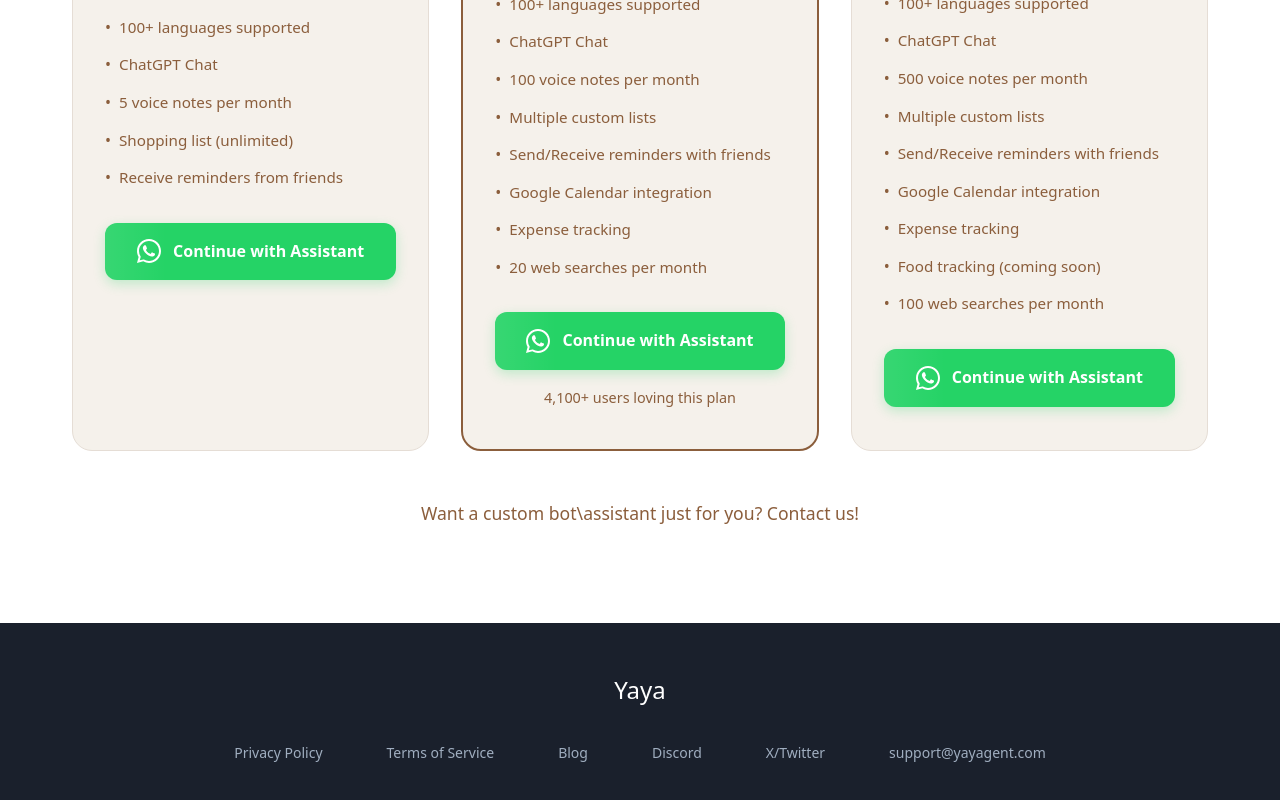
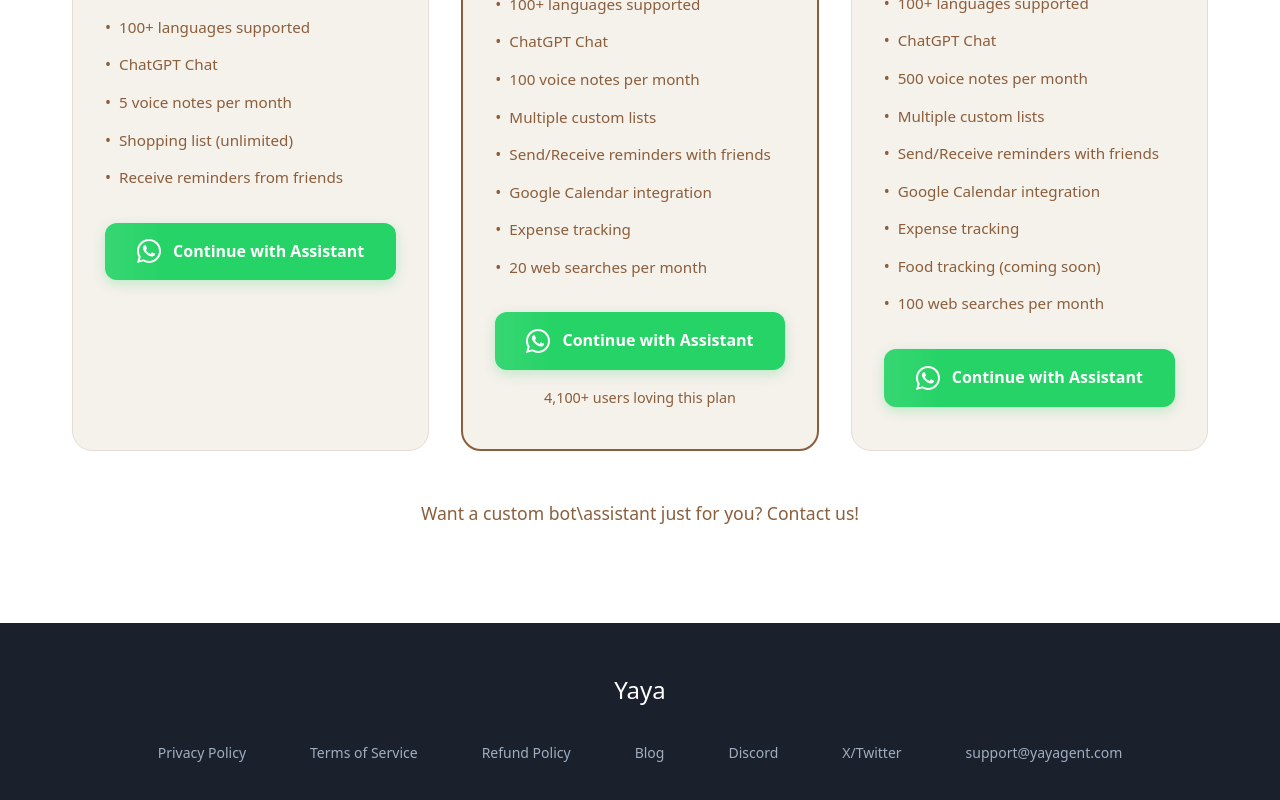
Before and after one commit to yairsabag/yaya-oauth-page, a Next.js app: page / in a window 1280 px wide. Shown: the part 3350-4150 px from the top of the page. Built offline with nearby package versions, Linux system fonts and the light colour scheme.

Commit message:
Update page.tsx

```diff
--- a/src/app/page.tsx
+++ b/src/app/page.tsx
@@ -951,6 +951,7 @@ export default function Home() {
           }}>
             <a href={getUrlWithCode('/privacy-policy')} style={{ color: 'inherit', textDecoration: 'none' }}>Privacy Policy</a>
             <a href={getUrlWithCode('/terms-of-service')} style={{ color: 'inherit', textDecoration: 'none' }}>Terms of Service</a>
+            <a href="/refund-policy" style={{ color: 'inherit', textDecoration: 'none' }}>Refund Policy</a>
             <a href={getUrlWithCode('/posts')} style={{ color: 'inherit', textDecoration: 'none' }}>Blog</a>
             <a href="https://discord.gg/BRxAAq47xv" style={{ color: 'inherit', textDecoration: 'none' }}>Discord</a>
             <a href="https://x.com/yayagent" style={{ color: 'inherit', textDecoration: 'none' }}>X/Twitter</a>
```
